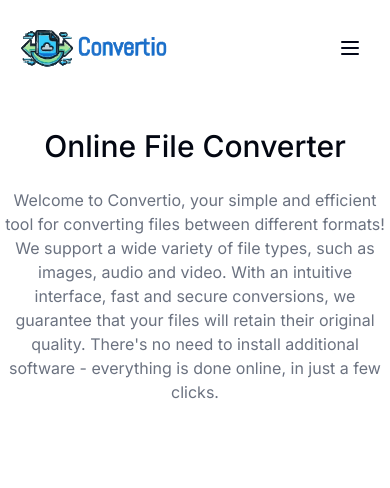
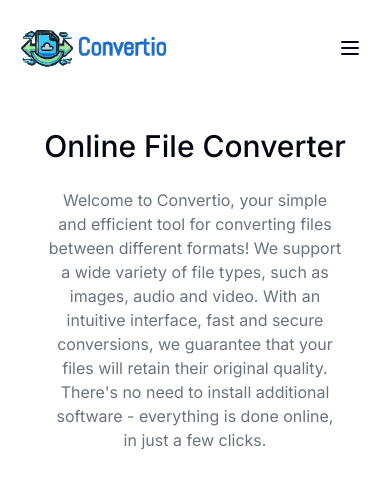
Before and after one commit to tiagoribeiro2001/convertio, a Next.js app: page / in a window 390 px wide. Shown: the top 488 px of the page. Built offline with nearby package versions, Linux system fonts and the light colour scheme.

Commit message:
Centrar o texto

```diff
--- a/src/app/layout.js
+++ b/src/app/layout.js
@@ -18,7 +18,7 @@ export default function RootLayout({ children }) {
       <body className={inter.className}>
         <Navbar />
         <Toaster />
-        <div className="pt-32 min-h-screen lg:pt-36 2xl:pt-44 container max-w-4xl lg:max-w-6xl 2xl:max-w-7xl">
+        <div className="pt-32 min-h-screen w-full">
           {children}
         </div>
       </body>
--- a/src/app/page.js
+++ b/src/app/page.js
@@ -6,7 +6,7 @@ export default function Home() {
         <h1 className="text-3xl md:text-5xl font-medium text-center">
           Online File Converter
         </h1>
-        <p className="text-muted-foreground text-md md:text-lg text-center md:px-24 xl:px-44 2xl:px-52">
+        <p className="text-muted-foreground text-md md:text-lg text-center px-12 xl:px-44 2xl:px-52">
           Welcome to Convertio, your simple and efficient tool for converting
           files between different formats! We support a wide variety of file
           types, such as images, audio and video. With an intuitive interface,
```
